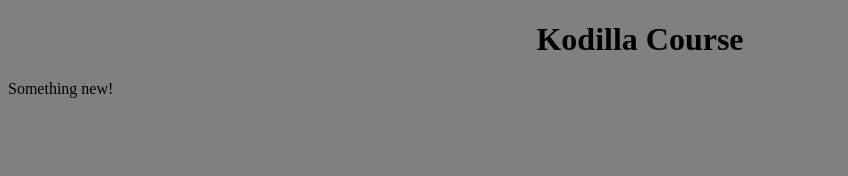
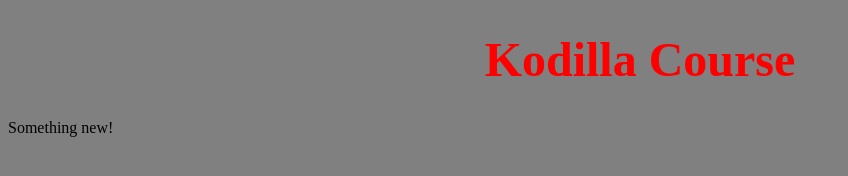
Before and after one commit to Medestin/tasks_front, a plain HTML site: page index.html in a window 1280 px wide. Shown: the whole page, without its empty margins (0-848 px from the left). Drawn offline with Linux system fonts and the light colour scheme.

Commit message:
Change h1 to red and '3rem' size

```diff
--- a/css/styles.css
+++ b/css/styles.css
@@ -1,7 +1,9 @@
 body {
-   background-color: grey;
+    background-color: grey;
 }
 
 h1 {
-   text-align: center;
+    text-align: center;
+    color: #F00;
+    font-size: 3rem;
 }
```
